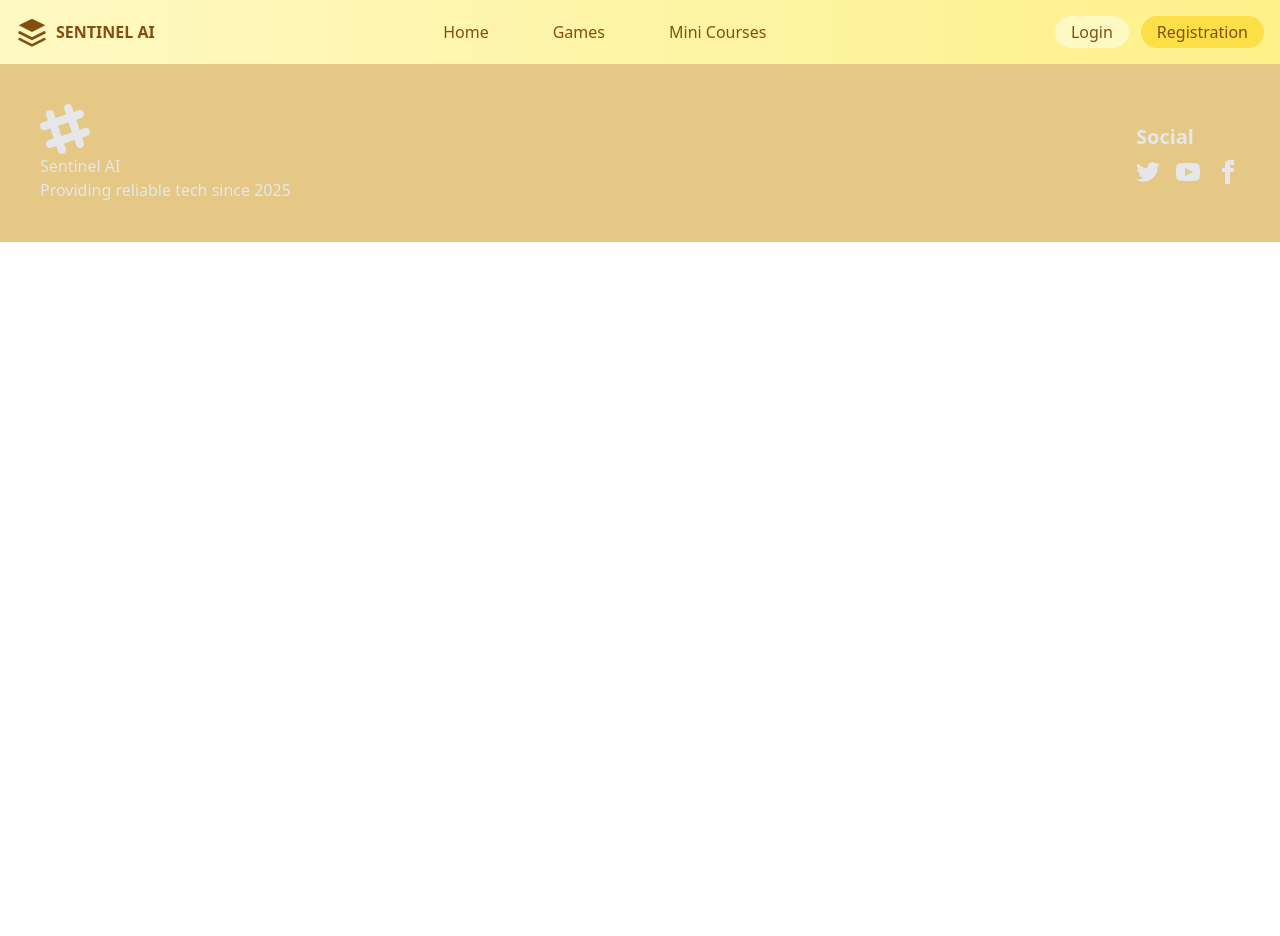
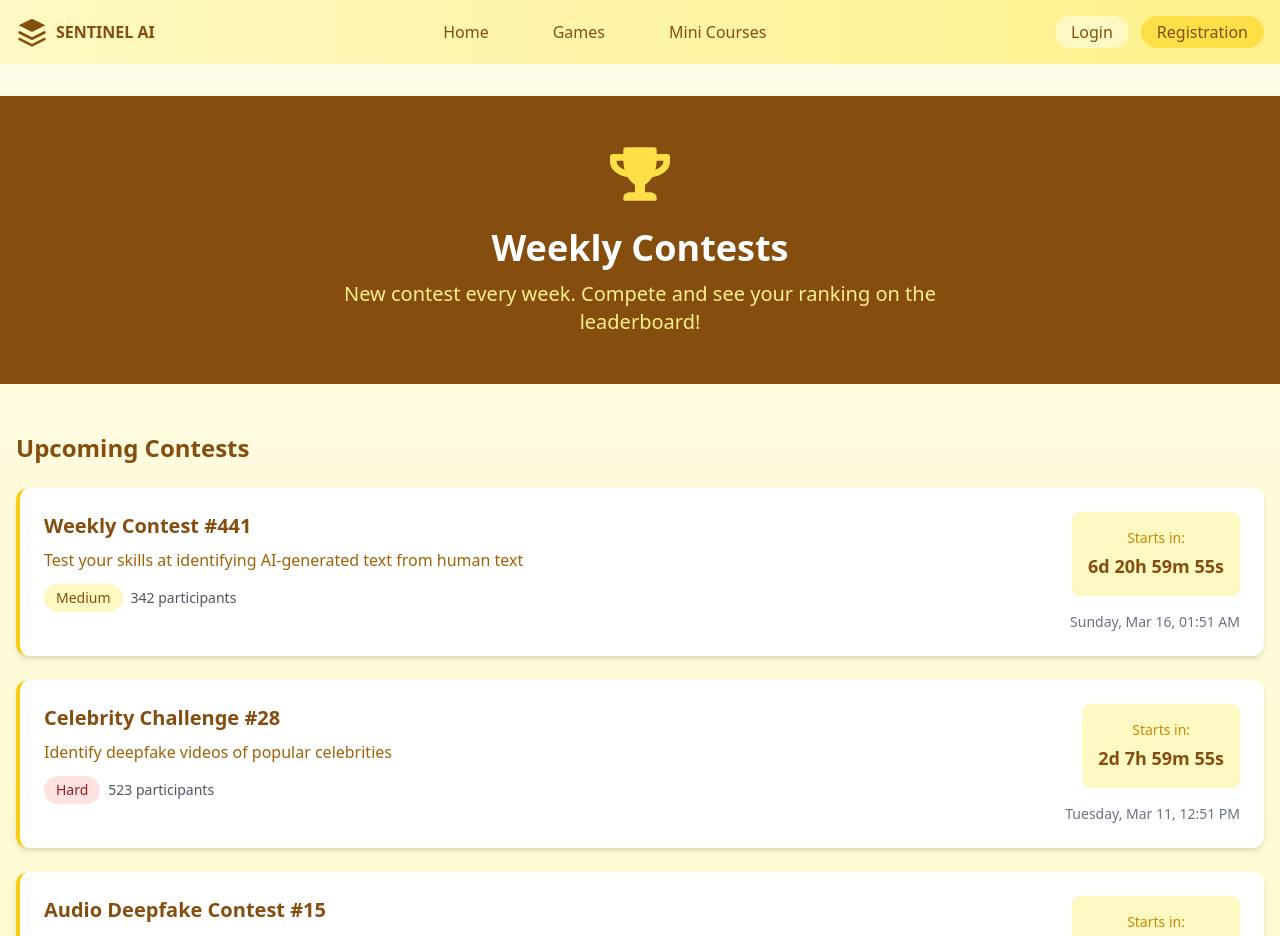
Before and after one commit to HuangT1ng/TechFest2025, a React (Create React App) app: page /game/weekly-challenge in a window 1280 px wide. Shown: the top 936 px of the page. Before the commit the page ends 800 px from the top, so only its background shows below. Built offline with nearby package versions, Linux system fonts and the light colour scheme.

Commit message:
Add Weekly Challenge feature with contest cards and countdowns

```diff
--- a/src/App.js
+++ b/src/App.js
@@ -11,6 +11,7 @@ import Login from './components/Login'
 import Navigation from './components/Navigation';
 import Game from './components/Game';
 import PvpGame from './components/PvpGame';
+import WeeklyChallenge from './components/WeeklyChallenge';
 
 import {
   BrowserRouter,
@@ -28,6 +29,7 @@ function App() {
           <Route path='/' element={<Welcome />} />
           <Route path='/game' element={<Game />} />
           <Route path='/game/pvp' element={<PvpGame />} />
+          <Route path='/game/weekly-challenge' element={<WeeklyChallenge />} />
           <Route path='/login' element={<Login />} />
           <Route path='/map' element={<Map />} />
           <Route path='/news' element={<News />} />
--- a/src/components/Game.jsx
+++ b/src/components/Game.jsx
@@ -64,7 +64,7 @@ const Game = () => {
               title="Weekly Challenge"
               icon={<FaCalendarAlt className="text-yellow-600 text-2xl" />}
               description="New challenges every week with special rewards"
-              onClick={() => console.log('Weekly Challenge selected')}
+              onClick={() => navigate('/game/weekly-challenge')}
             />
           </div>
           <div className="w-full">
--- /dev/null
+++ b/src/components/WeeklyChallenge.jsx
@@ -0,0 +1,181 @@
+import React, { useState, useEffect } from 'react';
+import { FaTrophy, FaMedal } from 'react-icons/fa';
+import { useNavigate } from 'react-router-dom';
+
+const WeeklyChallenge = () => {
+  const navigate = useNavigate();
+  const [contests, setContests] = useState([]);
+  const [timeRemaining, setTimeRemaining] = useState({});
+
+  // Sample contest data - in a real app, this would come from an API
+  useEffect(() => {
+    const contestData = [
+      {
+        id: 1,
+        title: "Weekly Contest #441",
+        description: "Test your skills at identifying AI-generated text from human text",
+        startTime: new Date(Date.now() + 6 * 24 * 60 * 60 * 1000 + 21 * 60 * 60 * 1000), // 6 days, 21 hours from now
+        difficulty: "Medium",
+        participants: 342
+      },
+      {
+        id: 2,
+        title: "Celebrity Challenge #28",
+        description: "Identify deepfake videos of popular celebrities",
+        startTime: new Date(Date.now() + 2 * 24 * 60 * 60 * 1000 + 8 * 60 * 60 * 1000), // 2 days, 8 hours from now
+        difficulty: "Hard",
+        participants: 523
+      },
+      {
+        id: 3,
+        title: "Audio Deepfake Contest #15",
+        description: "Can you spot AI-generated voices from real human recordings?",
+        startTime: new Date(Date.now() + 10 * 24 * 60 * 60 * 1000), // 10 days from now
+        difficulty: "Easy",
+        participants: 187
+      }
+    ];
+
+    setContests(contestData);
+  }, []);
+
+  // Calculate and update time remaining for each contest
+  useEffect(() => {
+    const updateCountdowns = () => {
+      const now = new Date();
+      const newTimeRemaining = {};
+
+      contests.forEach(contest => {
+        const diff = contest.startTime - now;
+        if (diff > 0) {
+          const days = Math.floor(diff / (1000 * 60 * 60 * 24));
+          const hours = Math.floor((diff % (1000 * 60 * 60 * 24)) / (1000 * 60 * 60));
+          const minutes = Math.floor((diff % (1000 * 60 * 60)) / (1000 * 60));
+          const seconds = Math.floor((diff % (1000 * 60)) / 1000);
+
+          newTimeRemaining[contest.id] = { days, hours, minutes, seconds };
+        } else {
+          newTimeRemaining[contest.id] = { days: 0, hours: 0, minutes: 0, seconds: 0 };
+        }
+      });
+
+      setTimeRemaining(newTimeRemaining);
+    };
+
+    // Run immediately
+    updateCountdowns();
+
+    // Update every second
+    const intervalId = setInterval(updateCountdowns, 1000);
+
+    // Clean up on unmount
+    return () => clearInterval(intervalId);
+  }, [contests]);
+
+  // Format countdown text
+  const formatCountdown = (timeObj) => {
+    if (!timeObj) return "";
+    return `${timeObj.days}d ${timeObj.hours}h ${timeObj.minutes}m ${timeObj.seconds}s`;
+  };
+
+  // Get appropriate background color based on difficulty
+  const getDifficultyColor = (difficulty) => {
+    switch(difficulty.toLowerCase()) {
+      case 'easy':
+        return 'bg-green-100 text-green-800';
+      case 'medium':
+        return 'bg-yellow-100 text-yellow-800';
+      case 'hard':
+        return 'bg-red-100 text-red-800';
+      default:
+        return 'bg-gray-100 text-gray-800';
+    }
+  };
+
+  return (
+    <div className="bg-gradient-to-b from-yellow-50 to-yellow-100 min-h-screen py-8">
+      {/* Hero Section */}
+      <div className="bg-yellow-800 text-white py-12 mb-12">
+        <div className="container mx-auto px-4 flex flex-col items-center">
+          <div className="mb-6">
+            <FaTrophy className="text-6xl text-yellow-300" />
+          </div>
+          <h1 className="text-4xl font-bold mb-3 text-center">Weekly Contests</h1>
+          <p className="text-xl text-center text-yellow-200 max-w-2xl">
+            New contest every week. Compete and see your ranking on the leaderboard!
+          </p>
+        </div>
+      </div>
+
+      {/* Contests List */}
+      <div className="container mx-auto px-4 mb-16">
+        <h2 className="text-2xl font-bold text-yellow-800 mb-6">Upcoming Contests</h2>
+
+        <div className="space-y-6">
+          {contests.map(contest => (
+            <div
+              key={contest.id}
+              onClick={() => console.log(`Clicked ${contest.title}`)}
+              className="contest-card bg-white rounded-xl shadow-md hover:shadow-lg transition-all duration-300 cursor-pointer overflow-hidden border-l-4 border-yellow-400"
+            >
+              <div className="p-6">
+                <div className="flex flex-col md:flex-row justify-between">
+                  <div className="mb-4 md:mb-0">
+                    <h3 className="text-xl font-semibold text-yellow-800 mb-2">{contest.title}</h3>
+                    <p className="text-yellow-700 mb-3">{contest.description}</p>
+
+                    <div className="flex flex-wrap items-center gap-2">
+                      <span className={`px-3 py-1 rounded-full text-sm font-medium ${getDifficultyColor(contest.difficulty)}`}>
+                        {contest.difficulty}
+                      </span>
+                      <span className="text-sm text-gray-600">
+                        {contest.participants} participants
+                      </span>
+                    </div>
+                  </div>
+
+                  <div className="flex flex-col items-end">
+                    <div className="bg-yellow-100 rounded-lg p-4 text-center">
+                      <div className="text-sm text-yellow-600 mb-1">Starts in:</div>
+                      <div className="text-lg font-bold text-yellow-800">
+                        {formatCountdown(timeRemaining[contest.id])}
+                      </div>
+                    </div>
+
+                    <div className="mt-4 text-sm text-gray-500">
+                      {contest.startTime.toLocaleDateString('en-US', {
+                        weekday: 'long',
+                        month: 'short',
+                        day: 'numeric',
+                        hour: '2-digit',
+                        minute: '2-digit'
+                      })}
+                    </div>
+                  </div>
+                </div>
+              </div>
+            </div>
+          ))}
+        </div>
+
+        {/* Past Contests Section (collapsed by default) */}
+        <div className="mt-12">
+          <h2 className="text-2xl font-bold text-yellow-800 mb-6">Past Contests</h2>
+          <div className="bg-white rounded-xl shadow-md p-8 text-center">
+            <FaMedal className="text-4xl text-yellow-400 mb-4 mx-auto" />
+            <h3 className="text-xl font-semibold text-yellow-800 mb-2">View Your Contest History</h3>
+            <p className="text-yellow-700 mb-4">See your performance in previous contests and claim rewards.</p>
+            <button
+              className="px-6 py-2 bg-yellow-300 text-yellow-800 rounded-full hover:bg-yellow-400 transition-colors"
+              onClick={() => console.log("View history clicked")}
+            >
+              View History
+            </button>
+          </div>
+        </div>
+      </div>
+    </div>
+  );
+};
+
+export default WeeklyChallenge;
```
